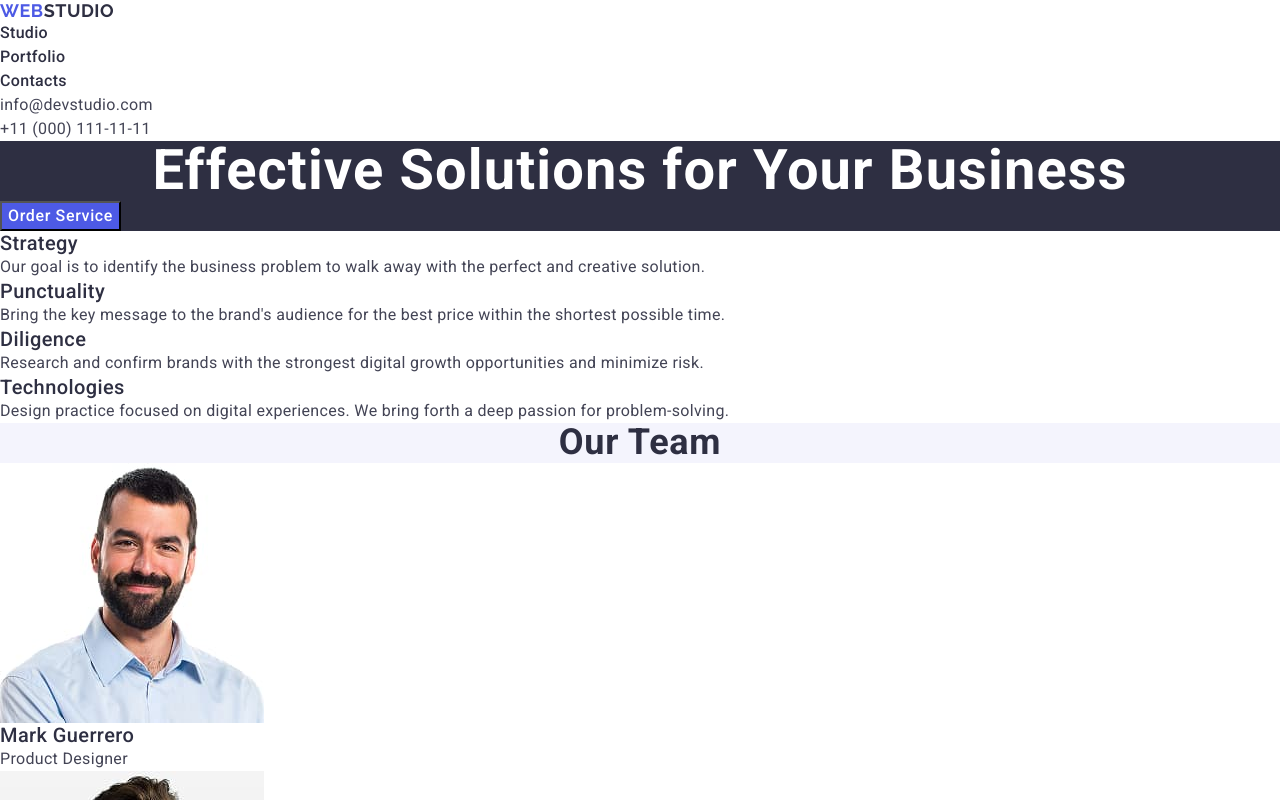
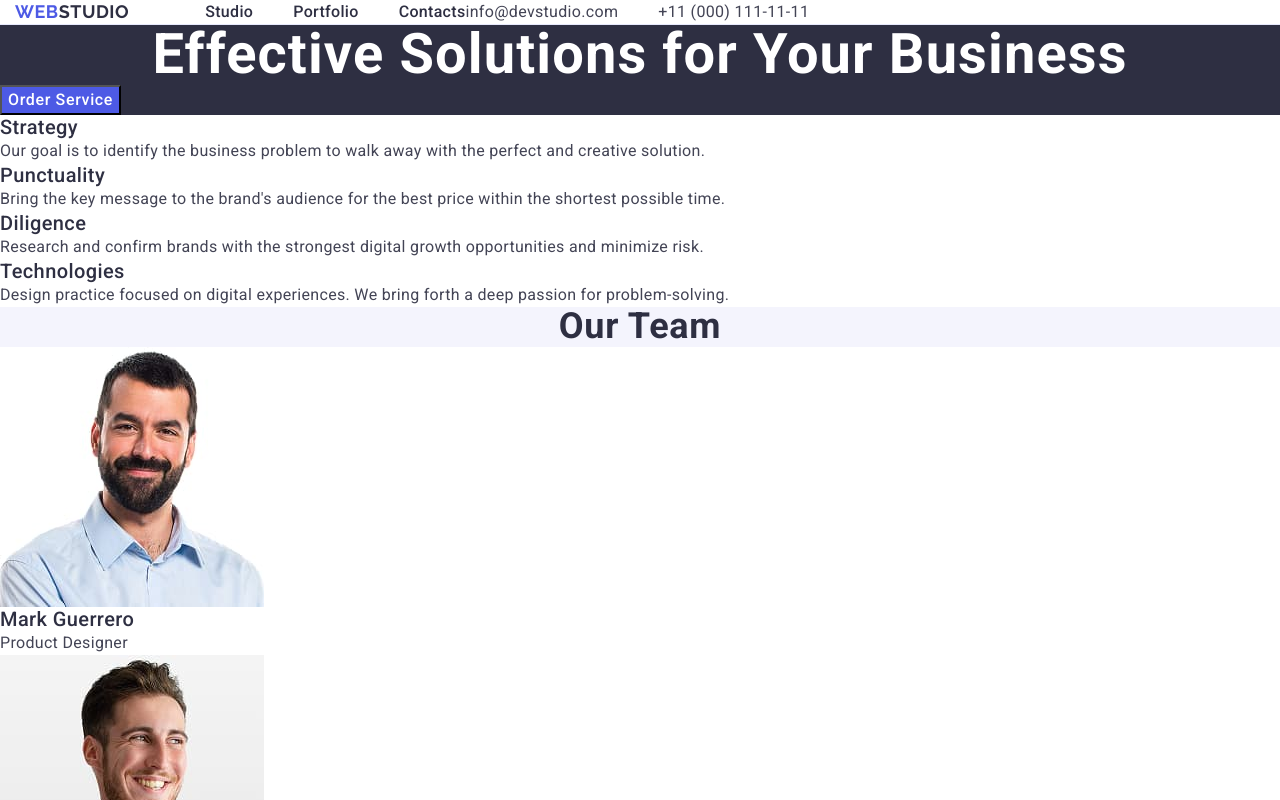
Before and after one commit to vladislavgradoblyanskyi/goit-markup-hw-03, a plain HTML site: page index.html in a window 1280 px wide. Shown: the top 800 px of the page. Drawn offline with nearby package versions, Linux system fonts and the light colour scheme.

Commit message:
html+css

```diff
--- a/css/styles.css
+++ b/css/styles.css
@@ -118,3 +118,35 @@ line-height: 1.5;
 color: var(--main-text-color);
 letter-spacing: 0.02em;
 }
+
+.header{
+border-bottom: 1px solid #e7e9fc;
+}
+.container{
+display: flex;
+width: 1158px;
+margin: 0;
+padding: 0 15px;
+
+}
+.nav{
+display: flex;
+align-items: center;
+
+}
+.logo{
+margin-right:  76px;
+
+}
+.menu{
+display: flex;
+gap: 40px;
+}
+.nav-list{
+padding: 24px 0;
+}
+.address1{
+display: flex;
+gap: 40px;
+
+}
--- a/index.html
+++ b/index.html
@@ -12,24 +12,26 @@
     <title>WebStudio</title>
 </head>
 <body>
-    <header>
-            <nav>
+    <header class="header">
+        <div class="container">
+            <nav class="nav">
                 <a href="./index.html" class="logo">Web<span class="logo-text">Studio</span></a>
 
-                <ul>
+                <ul class="menu">
                     <li><a href="./index.html" class="nav-list">Studio      </a></li>
                     <li><a href="" class="nav-list">Portfolio   </a></li>
                     <li><a href="" class="nav-list">Contacts    </a></li>
                 </ul>
             </nav>
             <address class="address">
-                <ul>
+                <ul class="address1">
 
                     <li><a href="mailto:info@devstudio.com" class="address">info@devstudio.com</a></li>
                     <li><a href="tel:+110001111111" class="address">+11 (000) 111-11-11</a></li>
 
                 </ul>
             </address>
+        </div>
     </header>
     <main>
         <section class="top">
```
